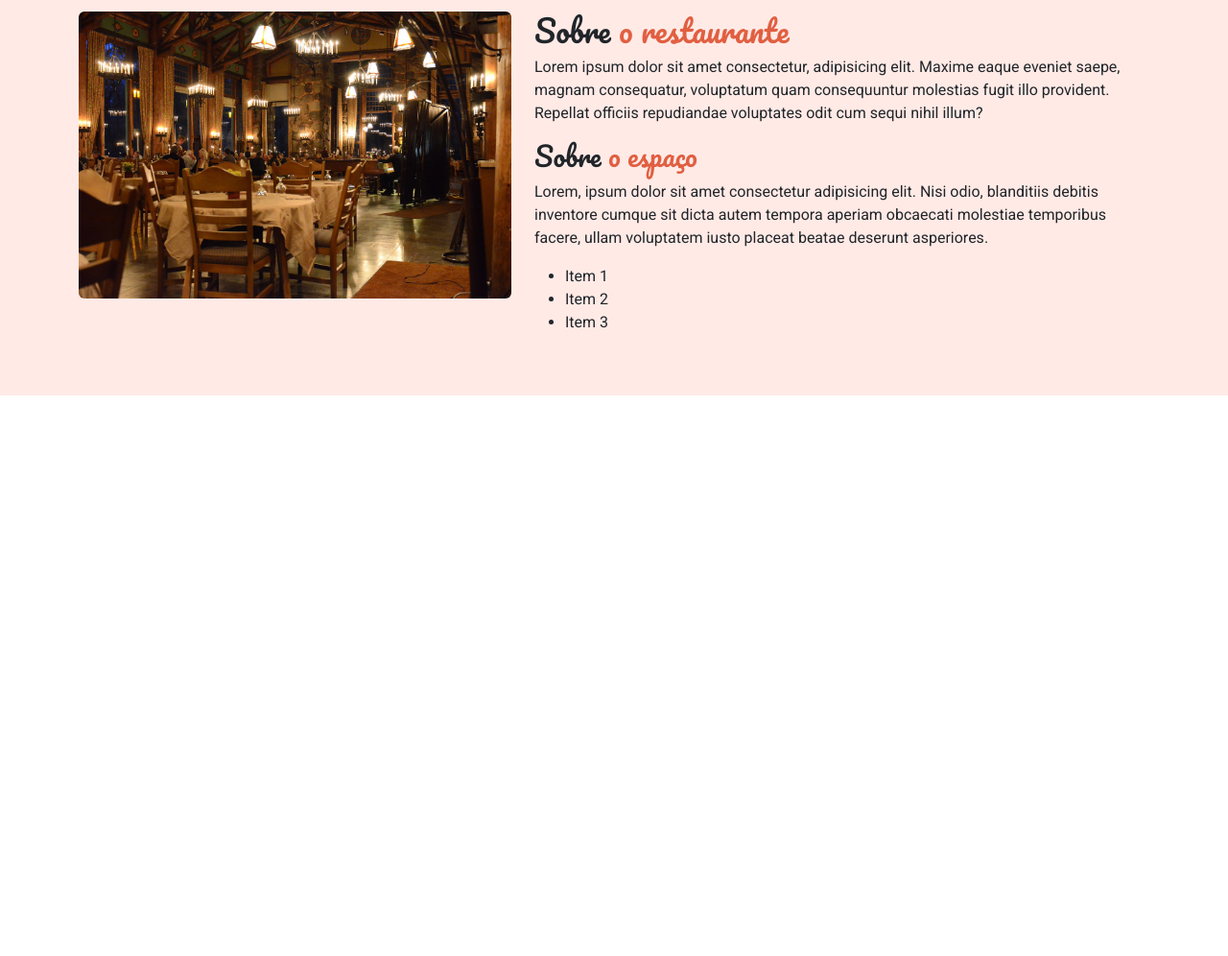
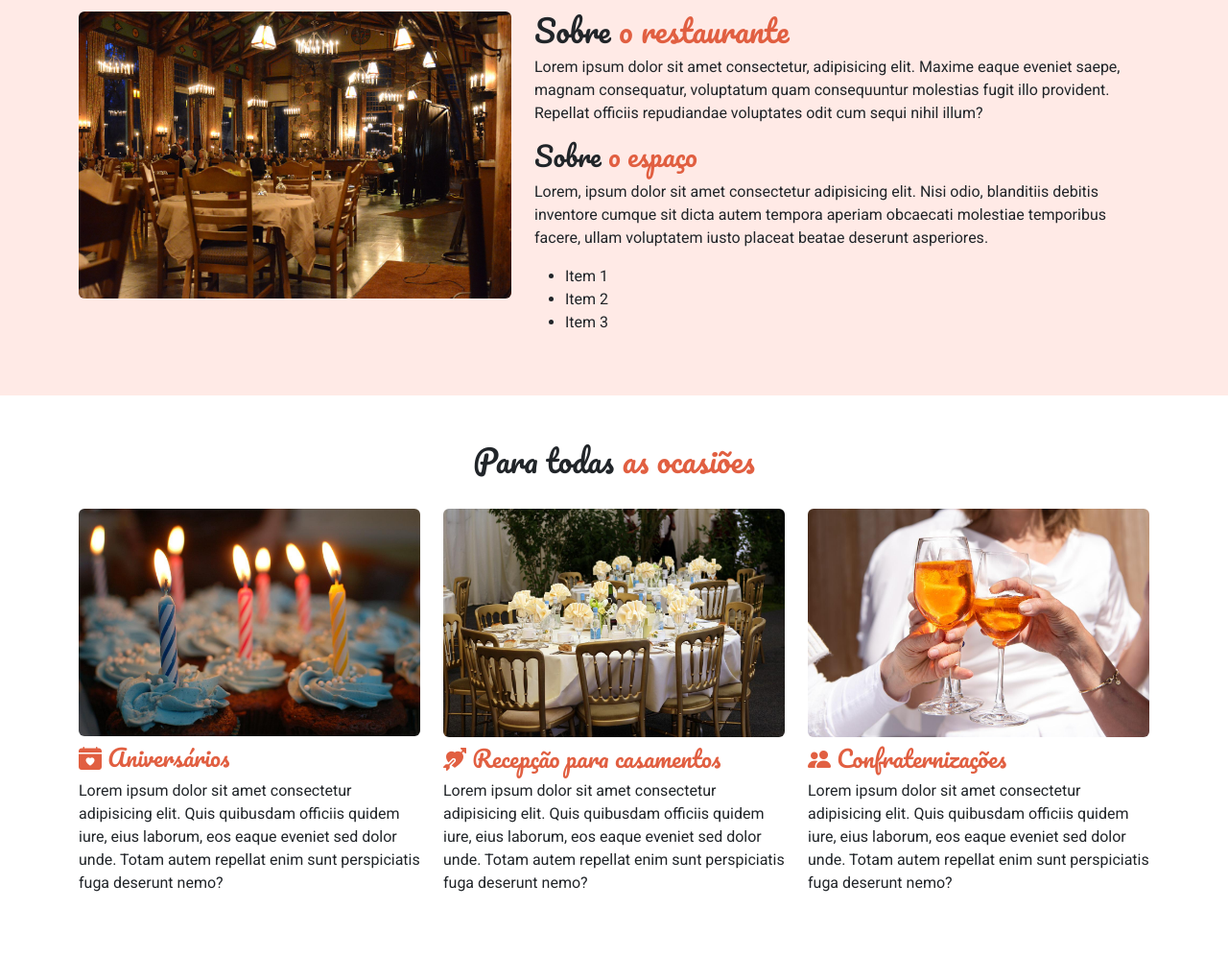
Before and after one commit to MatheusFernandes013/projeto-3, a plain HTML site: page index.html in a window 1280 px wide. Shown: the part 884-1880 px from the top of the page at 96% size. Before the commit the page ends 1296 px from the top, so only its background shows below. Drawn offline with nearby package versions, Linux system fonts and the light colour scheme.

Commit message:
Criando a section eventos

```diff
--- a/index.html
+++ b/index.html
@@ -12,7 +12,7 @@
     <title>Restaurante</title>
 </head>
 <body>
-    <header class="navbar navbar-expand-lg stick-top p-4" id="cabecalho">
+    <header class="navbar navbar-expand-lg sticky-top p-4" id="cabecalho">
         <div class="container">
             <h1 class="navbar-brand m-0 section-title">Nome do restaurante</h1>
             <button class="navbar-toggler" data-bs-toggle="collapse" data-bs-target="#menu-navegacao">
@@ -27,7 +27,7 @@
                         </a>
                     </li>
                     <li class="nav-item fw-bold">
-                        <a href="" class="nav-link">
+                        <a href="#eventos" class="nav-link">
                             <i class="bi bi-calendar-check me-1"></i>
                             Eventos
                         </a>
@@ -81,9 +81,9 @@
                             <img src="images/restaurante.jpg" class="d-block w-100 rounded" alt="Foto do espaço interno do restaurante">
                         </div>
                         <div class="col-md-7">
-                            <h2 class="section-title">Sobre <span>o restaurante</span></h2>
+                            <h2 class="section-title">Sobre <span class="text-colored">o restaurante</span></h2>
                             <p>Lorem ipsum dolor sit amet consectetur, adipisicing elit. Maxime eaque eveniet saepe, magnam consequatur, voluptatum quam consequuntur molestias fugit illo provident. Repellat officiis repudiandae voluptates odit cum sequi nihil illum?</p>
-                            <h3 class="section-title">Sobre <span>o espaço</span></h3>
+                            <h3 class="section-title">Sobre <span class="text-colored">o espaço</span></h3>
                             <p>Lorem, ipsum dolor sit amet consectetur adipisicing elit. Nisi odio, blanditiis debitis inventore cumque sit dicta autem tempora aperiam obcaecati molestiae temporibus facere, ullam voluptatem iusto placeat beatae deserunt asperiores.</p>
                             <ul>
                                 <li>Item 1</li>
@@ -95,6 +95,39 @@
                 </div>
             </div>
         </section>
+        <section id="eventos" class="pt-5 pb-5">
+            <div class="container">
+                <div class="row">
+                    <h2 class="section-title text-center">Para todas <span class="text-colored">as ocasiões</span></h2>
+                </div>
+                <div class="row mt-4">
+                    <div class="col-md-4">
+                        <img src="./images/eventos/aniversario.jpg" alt="" class="d-block w-100 rounded mb-2">
+                        <h3 class="section-title text-colored fs-4">
+                            <i class="bi bi-calendar-heart-fill"></i>
+                            Aniversários
+                        </h3>
+                        <p>Lorem ipsum dolor sit amet consectetur adipisicing elit. Quis quibusdam officiis quidem iure, eius laborum, eos eaque eveniet sed dolor unde. Totam autem repellat enim sunt perspiciatis fuga deserunt nemo?</p>
+                    </div>
+                    <div class="col-md-4">
+                        <img src="./images/eventos/casamento.jpg" alt="" class="d-block w-100 rounded mb-2">
+                        <h3 class="section-title text-colored fs-4">
+                            <i class="bi bi-arrow-through-heart-fill"></i>
+                            Recepção para casamentos
+                        </h3>
+                        <p>Lorem ipsum dolor sit amet consectetur adipisicing elit. Quis quibusdam officiis quidem iure, eius laborum, eos eaque eveniet sed dolor unde. Totam autem repellat enim sunt perspiciatis fuga deserunt nemo?</p>
+                    </div>
+                    <div class="col-md-4">
+                        <img src="./images/eventos/confraternizacoes.jpg" alt="" class="d-block w-100 rounded mb-2">
+                        <h3 class="section-title text-colored fs-4">
+                            <i class="bi bi-people-fill"></i>
+                            Confraternizações
+                        </h3>
+                        <p>Lorem ipsum dolor sit amet consectetur adipisicing elit. Quis quibusdam officiis quidem iure, eius laborum, eos eaque eveniet sed dolor unde. Totam autem repellat enim sunt perspiciatis fuga deserunt nemo?</p>
+                    </div>
+                </div>
+            </div>
+        </section>
     </div>
 
     <script src="https://cdn.jsdelivr.net/npm/bootstrap@5.3.3/dist/js/bootstrap.bundle.min.js"></script>
--- a/main.css
+++ b/main.css
@@ -21,7 +21,7 @@ body {
     font-family: Pacifico, cursive;
 }
 
-.section-title span {
+.text-colored {
     color: #e15f41;
 }
 
```
